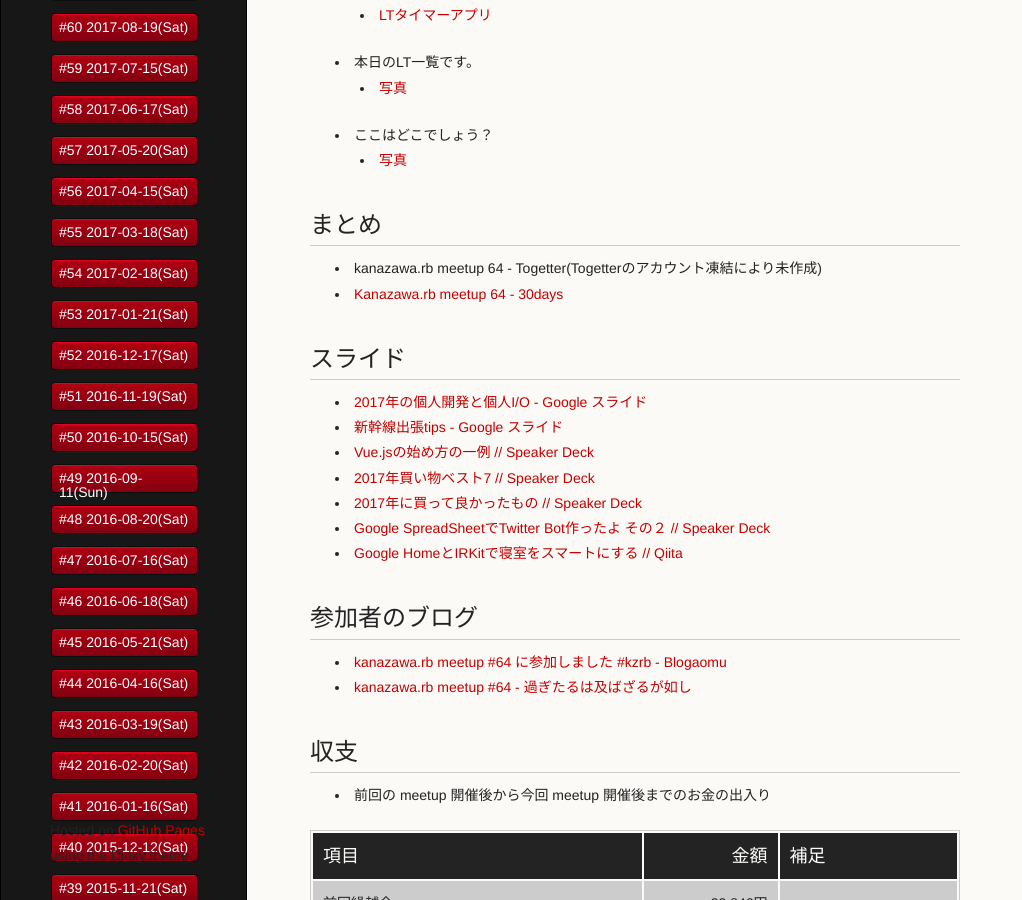
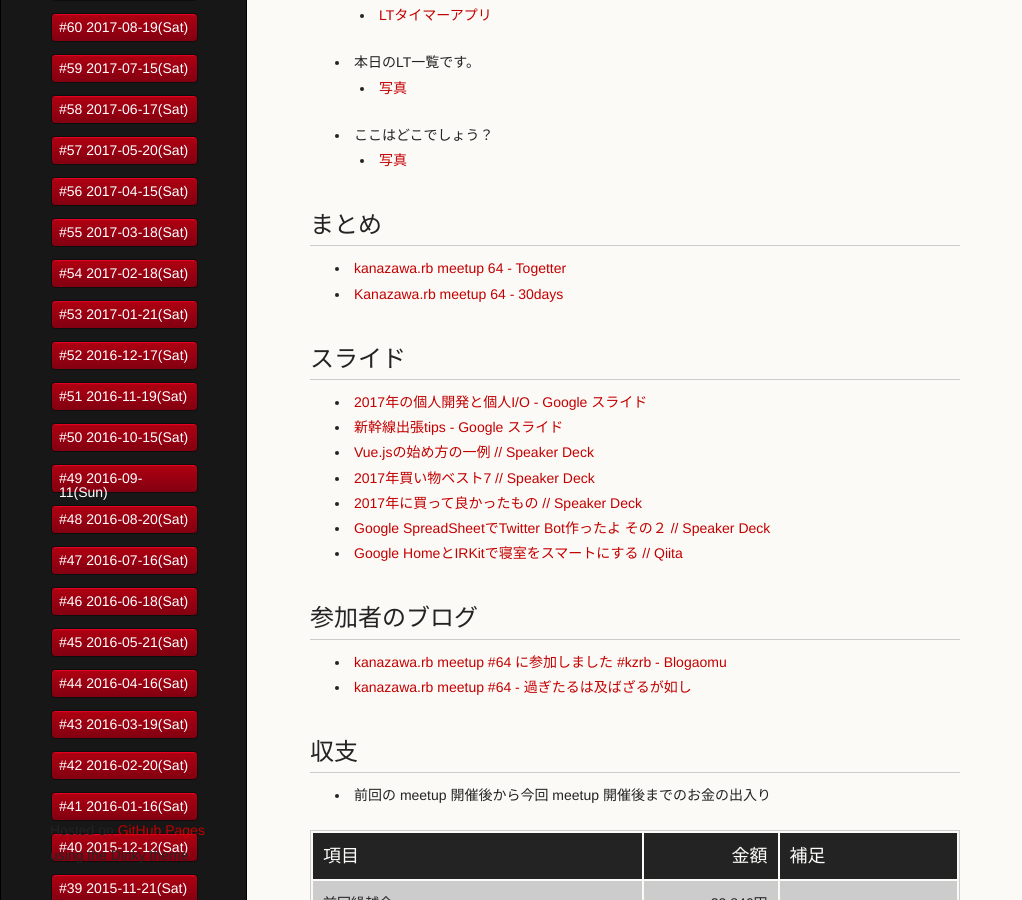
Before and after one commit to kanazawarb/meetup, a Jekyll site: the page built from 64/report.md, in a window 1280 px wide and 900 px high, scrolled down 319 px. Shown: the whole window, without its empty margins (0-1022 px from the left). Built offline with Jekyll 4.4.1, drawn with Linux system fonts in a browser that asks for light colours.

Commit message:
update 64 report (add togetter link)

```diff
--- a/64/report.md
+++ b/64/report.md
@@ -27,7 +27,7 @@ published: true
 
 ## まとめ
 
-* kanazawa.rb meetup 64 - Togetter(Togetterのアカウント凍結により未作成)
+* [kanazawa.rb meetup 64 - Togetter](https://togetter.com/li/1182433)
 * [Kanazawa.rb meetup 64 - 30days](http://30d.jp/kzrb/54)
 
 ## スライド
```
